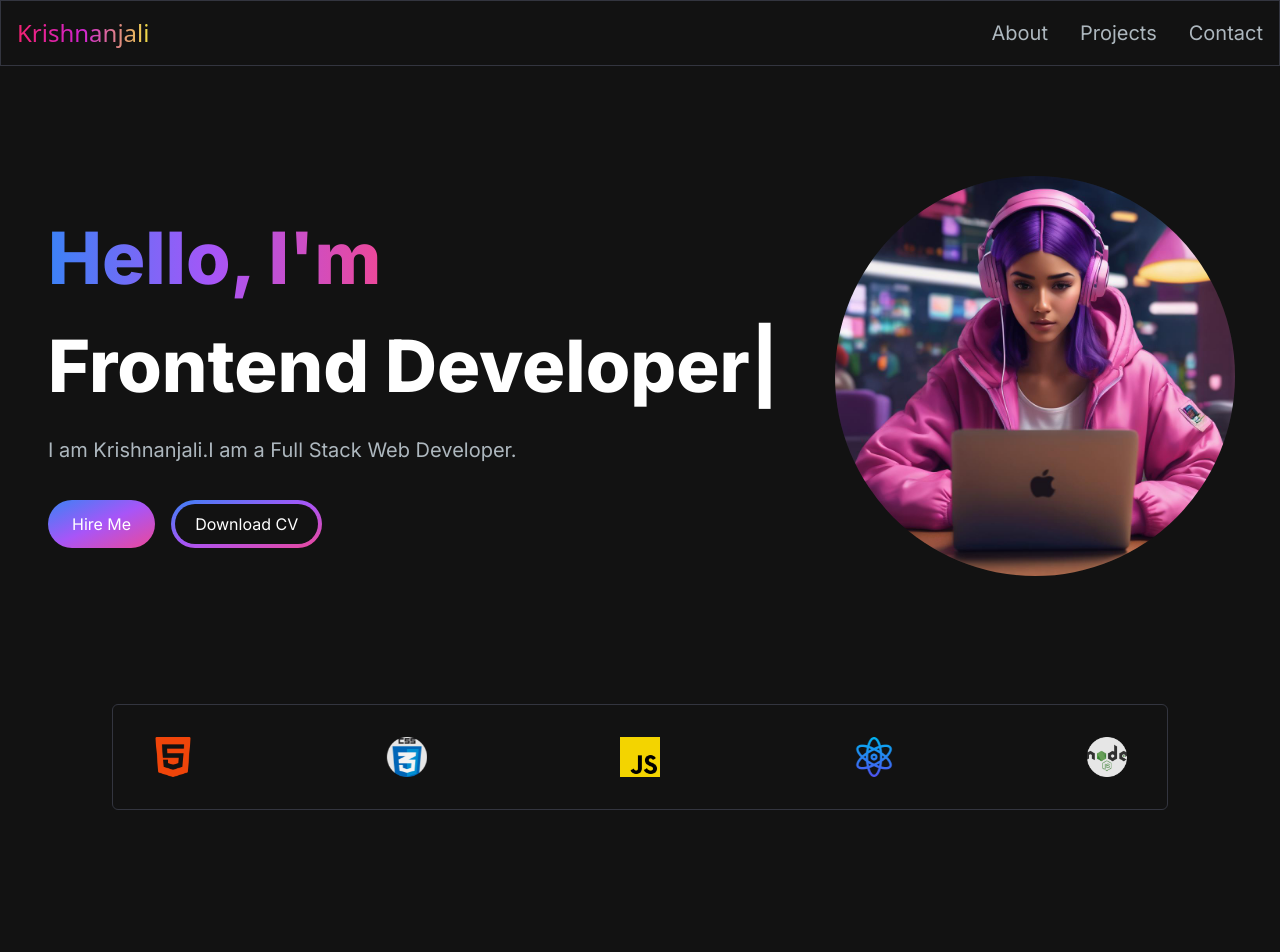
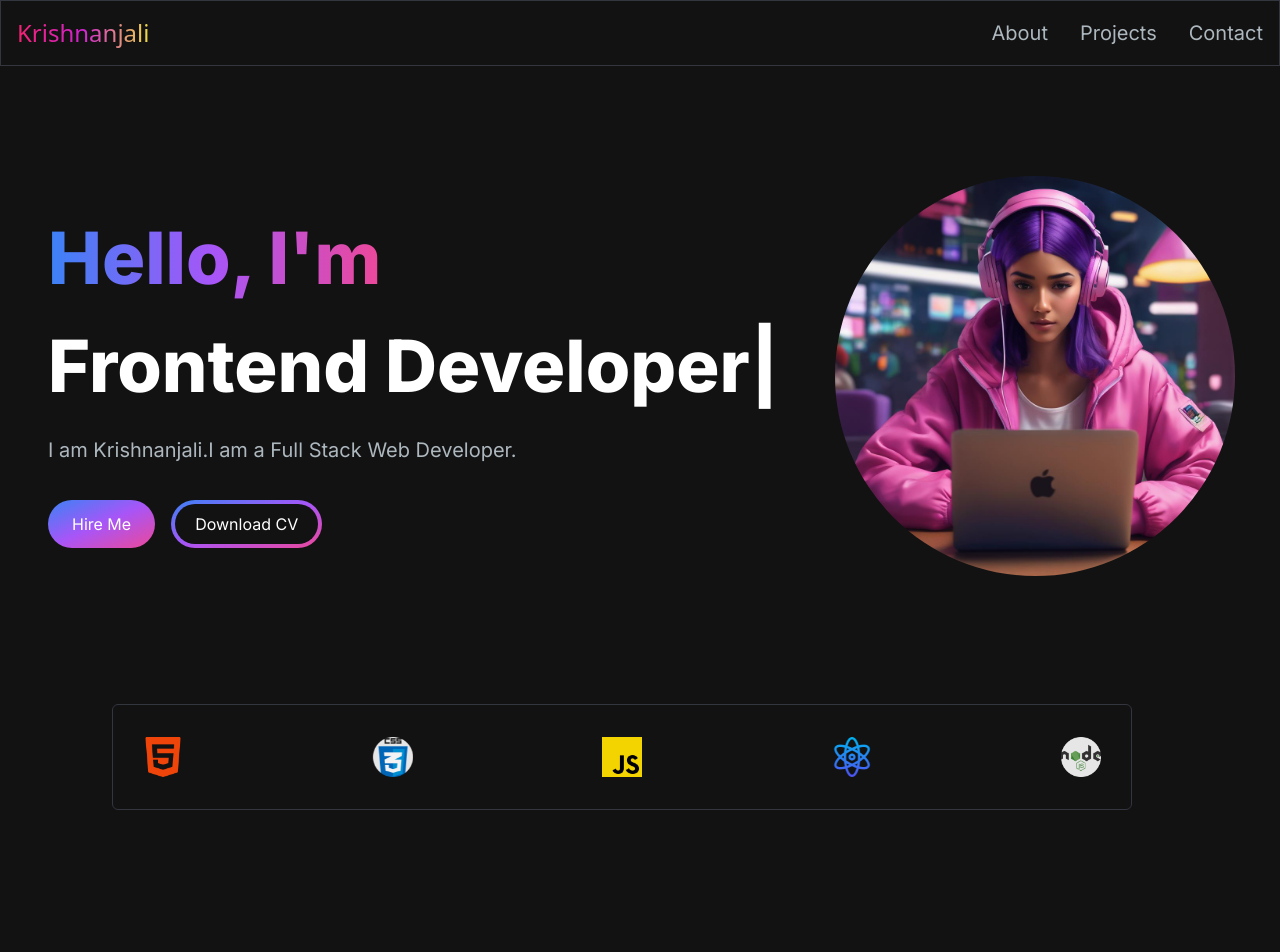
Before and after one commit to krishnanjalivu/Portfolio-krishnanjali, a Next.js app: page / in a window 1280 px wide. Shown: the top 952 px of the page. Built offline with nearby package versions, Linux system fonts and the light colour scheme.

Commit message:
commit fifth

```diff
--- a/app/components/IconSkills.jsx
+++ b/app/components/IconSkills.jsx
@@ -4,7 +4,7 @@ import Image from 'next/image'
 const IconSkills = () => {
   return (
     <div className="py-8 px-4 xl:gap-16 sm:py-16 xl:px-16">
-      <div className="sm:border-[#33353F] sm:border rounded-md py-8 px-[40px] flex gap-4 sm:flex-row items-center justify-between">
+      <div className="sm:border-[#33353F] sm:border rounded-md py-8 mr-9 px-[30px] flex gap-4 sm:flex-row items-center justify-between">
        <Image src="/images/html-5.png" width={40} height={40} className='animate-pulse' />
        <Image src="/images/css.png" width={40} height={40} className='animate-pulse' />
        <Image src="/images/js.png" width={40} height={40} className='animate-pulse' />
```
